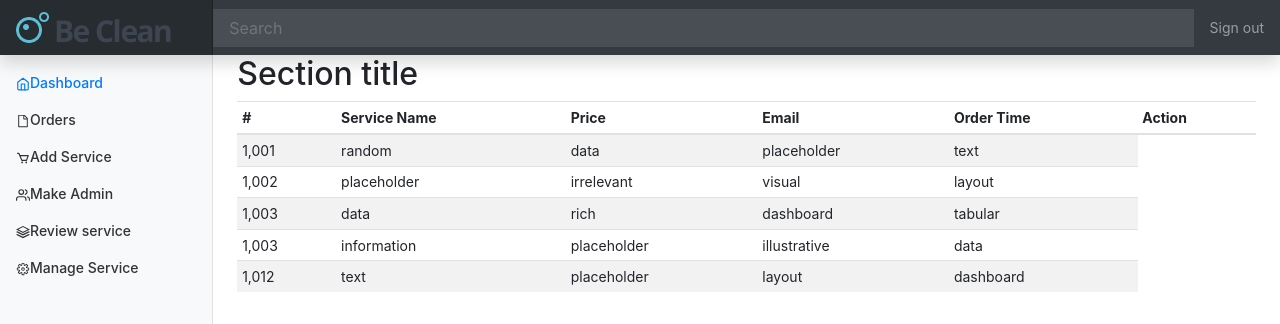
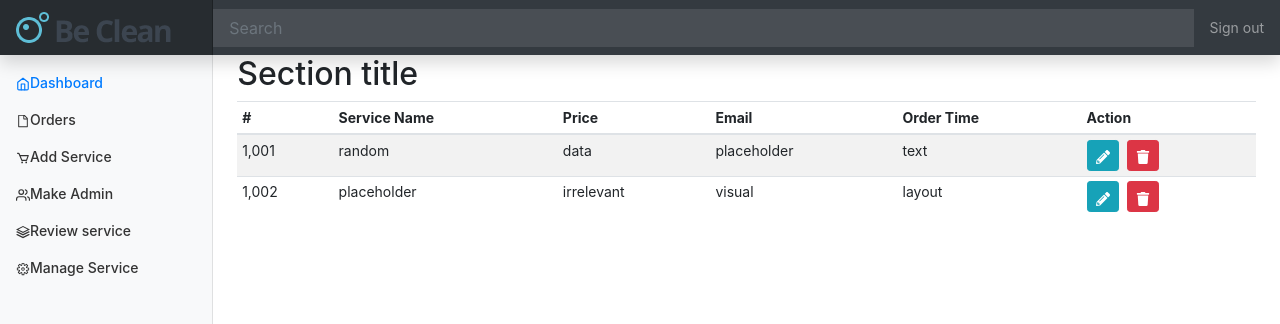
Before and after one commit to jashimgit/clean-service-client-new-typescript, a React (Vite) app: page /dashboard/orders in a window 1280 px wide. Shown: the top 324 px of the page. Built offline with nearby package versions, Linux system fonts and the light colour scheme.

Commit message:
nested route fixed with index in app.js

```diff
--- a/src/App.tsx
+++ b/src/App.tsx
@@ -17,7 +17,7 @@ function App() {
         <Route path="/" element={<Home />} />
         <Route path="*" element={<NotFound />} />
         <Route path="/dashboard" element={<Dashboard />}>
-          <Route path="" element={<Index />} />
+          <Route index element={<Index />} />
           <Route path="orders" element={<Orders />} />
           <Route path="add-service" element={<AddServiceForm />} />
           <Route path="add-admin" element={<AddAdminForm />} />
--- a/src/components/dashboard/dashboard/AddReviewForm.tsx
+++ b/src/components/dashboard/dashboard/AddReviewForm.tsx
@@ -1,7 +1,6 @@
 import { useState, useEffect } from "react";
 import { IReview } from "../../../interfaces/interfaces";
-import SingleReview from "../../frontend/review/SingleReview";
-
+import { FaPencilAlt, FaTrash } from "react-icons/fa";
 const AddReviewForm = () => {
   const [reviews, setReviews] = useState<IReview[]>([]);
 
@@ -39,10 +38,8 @@ const AddReviewForm = () => {
             <thead>
               <tr>
                 <th>#</th>
-
                 <th>Email</th>
                 <th>Review</th>
-
                 <th>Action</th>
               </tr>
             </thead>
@@ -53,7 +50,12 @@ const AddReviewForm = () => {
                   <td>{review.userEmail}</td>
                   <td>{review.reviewMsg}</td>
                   <td>
-                    <button className="btn btn-sm btn-danger">Edit</button>
+                    <button className="btn btn-info btn-sm mr-2" type="button">
+                      <FaPencilAlt />
+                    </button>
+                    <button className="btn btn-danger btn-sm " type="button">
+                      <FaTrash />
+                    </button>
                   </td>
                 </tr>
               ))}
--- a/src/components/dashboard/dashboard/Orders.tsx
+++ b/src/components/dashboard/dashboard/Orders.tsx
@@ -1,6 +1,4 @@
-import React from "react";
-import { Table } from "./Table";
-
+import { FaPencilAlt, FaTrash } from "react-icons/fa";
 const Orders = () => {
   return (
     <>
@@ -24,6 +22,14 @@ const Orders = () => {
               <td>data</td>
               <td>placeholder</td>
               <td>text</td>
+              <td>
+                <button className="btn btn-info btn-sm mr-2" type="button">
+                  <FaPencilAlt />
+                </button>
+                <button className="btn btn-danger btn-sm " type="button">
+                  <FaTrash />
+                </button>
+              </td>
             </tr>
             <tr>
               <td>1,002</td>
@@ -31,28 +37,14 @@ const Orders = () => {
               <td>irrelevant</td>
               <td>visual</td>
               <td>layout</td>
-            </tr>
-            <tr>
-              <td>1,003</td>
-              <td>data</td>
-              <td>rich</td>
-              <td>dashboard</td>
-              <td>tabular</td>
-            </tr>
-            <tr>
-              <td>1,003</td>
-              <td>information</td>
-              <td>placeholder</td>
-              <td>illustrative</td>
-              <td>data</td>
-            </tr>
-
-            <tr>
-              <td>1,012</td>
-              <td>text</td>
-              <td>placeholder</td>
-              <td>layout</td>
-              <td>dashboard</td>
+              <td>
+                <button className="btn btn-info btn-sm mr-2" type="button">
+                  <FaPencilAlt />
+                </button>
+                <button className="btn btn-danger btn-sm " type="button">
+                  <FaTrash />
+                </button>
+              </td>
             </tr>
           </tbody>
         </table>
```
